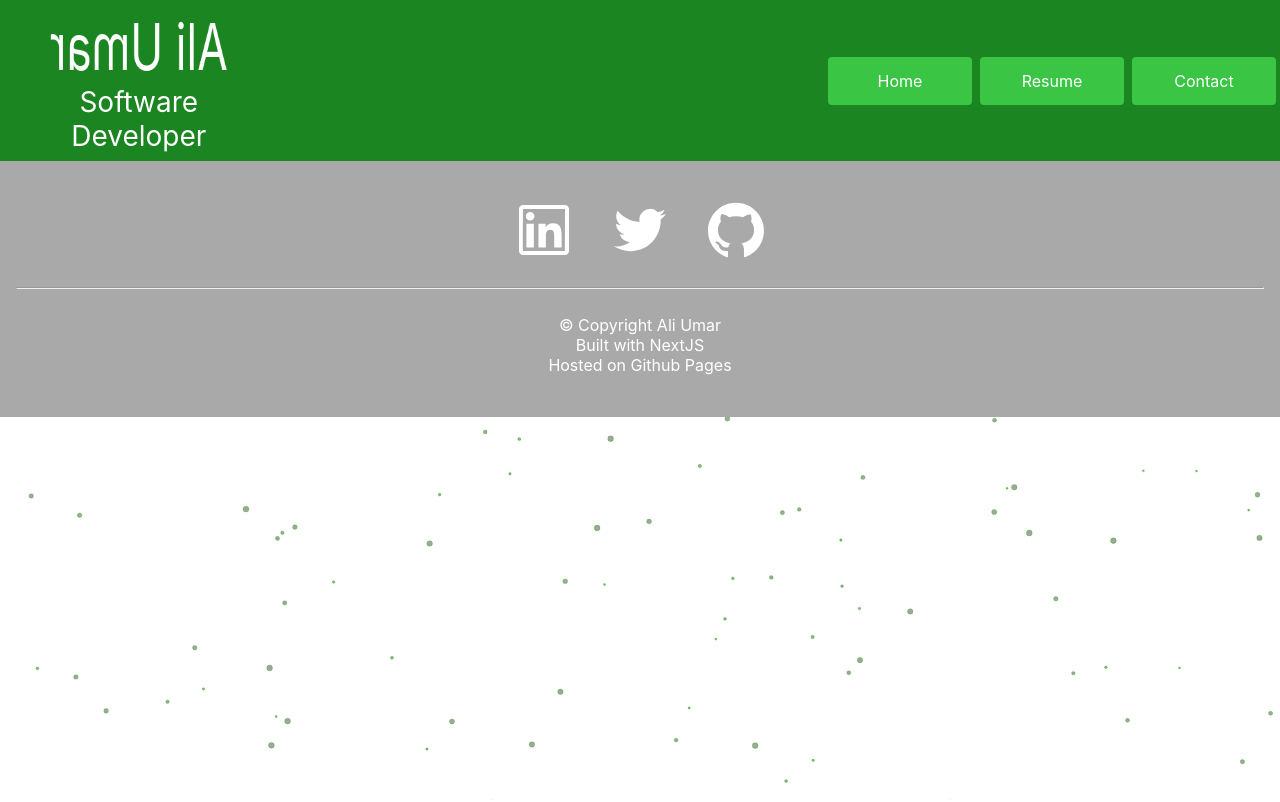
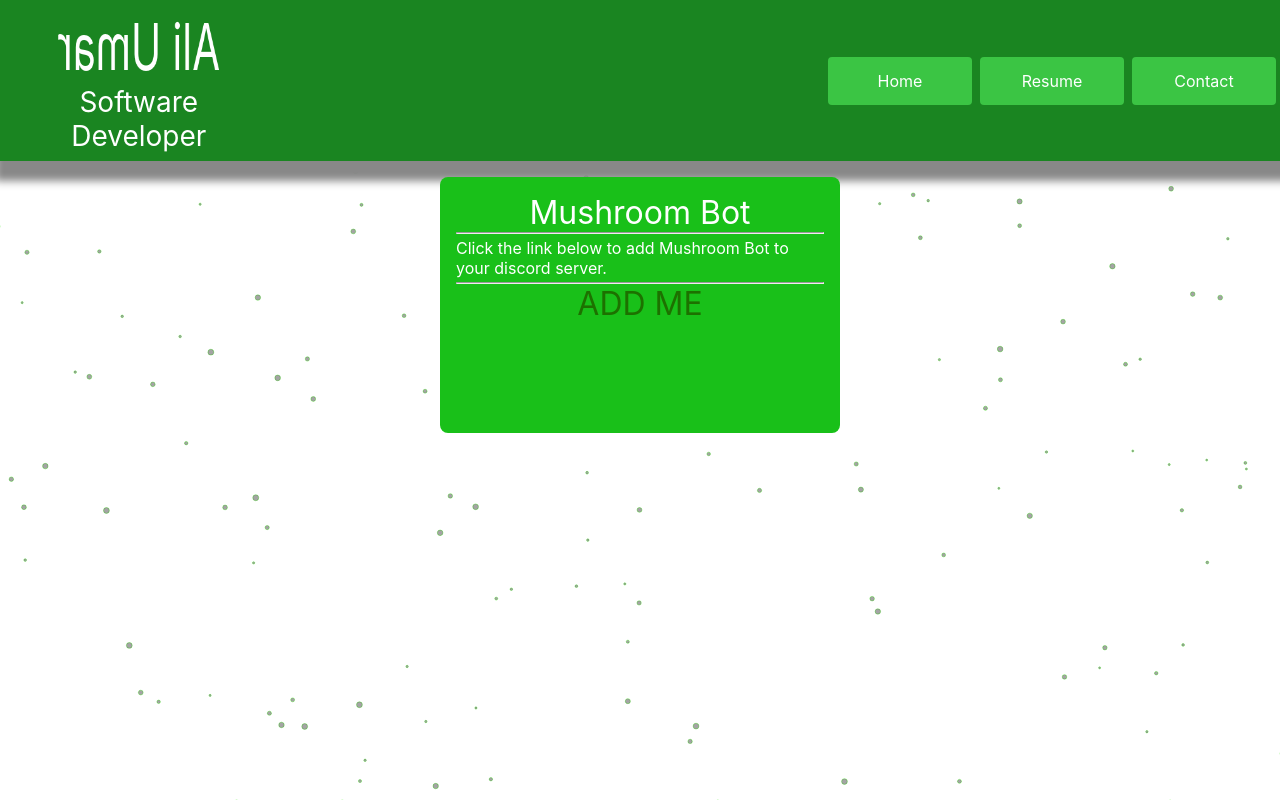
Before and after one commit to ArmyaAli/website-2.0, a Next.js app: page /notes in a window 1280 px wide. Shown: the top 802 px of the page. Built offline with nearby package versions, Linux system fonts and the light colour scheme.

Commit message:
added a note, note styling and display

```diff
--- /dev/null
+++ b/src/components/note.tsx
@@ -0,0 +1,25 @@
+import type { NextPage } from 'next'
+import Head from 'next/head'
+import Image from 'next/image'
+import styles from '../styles/Note.module.css'
+
+interface prop {
+    title: string;
+    body: string;
+    link: string;
+};
+
+const Note = (prop: prop) => {
+    return (
+        <div className={styles.noteContainer}>
+            <div className={styles.noteTitle}>{prop.title}</div>
+            <hr className={styles.divider}/>
+            <div className={styles.noteBody}>{prop.body}</div>
+            <hr className={styles.divider}/>
+            <div className={styles.noteLink}>
+                <a href={prop.link}>ADD ME</a></div>
+        </div>
+    )
+}
+
+export default Note
--- /dev/null
+++ b/src/data/notes.ts
@@ -0,0 +1,9 @@
+const NOTES = [
+    {
+        title: "Mushroom Bot",
+        body: "Click the link below to add Mushroom Bot to your discord server.",
+        link: "https://discord.com/api/oauth2/authorize?client_id=783387766674161734&permissions=8&scope=bot"
+    },
+];
+
+export default NOTES
--- a/src/pages/_app.tsx
+++ b/src/pages/_app.tsx
@@ -2,6 +2,7 @@ import React from 'react'
 import Particles from 'react-tsparticles'
 import type { AppProps } from 'next/app'
 import '../styles/globals.css'
+import Head from 'next/head'
 
 const MyApp = ({ Component, pageProps }: AppProps) => {
   return (
@@ -11,6 +12,10 @@ const MyApp = ({ Component, pageProps }: AppProps) => {
         id="tsparticles"
         url="particles.json"
       />
+      <Head>
+        <title>Ali&apos;s Website</title>
+        <meta name="viewport" content="initial-scale=1.0, width=device-width" />
+      </Head>
       <Component {...pageProps} />
     </div>
   )
--- a/src/pages/index.tsx
+++ b/src/pages/index.tsx
@@ -12,10 +12,6 @@ import Skills from '../landing-content/skills'
 const Home: NextPage = () => {
   return (
     <div>
-      <Head>
-        <title>Ali&apos;s Website</title>
-        <meta name="viewport" content="initial-scale=1.0, width=device-width" />
-      </Head>
       <Navbar></Navbar>
       <Intro></Intro>
       <Interests></Interests>
--- a/src/pages/notes.tsx
+++ b/src/pages/notes.tsx
@@ -4,12 +4,19 @@ import Image from 'next/image'
 import React from 'react'
 import Footer from '../components/footer'
 import Navbar from '../components/navbar'
-import styles from '../styles/Home.module.css'
+import Note from '../components/note'
+import NOTES from '../data/notes'
+import styles from '../styles/Notes.module.css'
 
 const Notes: NextPage = () => {
   return (
     <div>
       <Navbar></Navbar>
+      <div className={styles.notesContainer}>
+        {
+          NOTES.map((note) => <Note title={note.title} body={note.body} link={note.link} />)
+        }
+      </div>
       <Footer></Footer>
     </div>
   )
--- /dev/null
+++ b/src/styles/Note.module.css
@@ -0,0 +1,51 @@
+.noteContainer {
+    width: 90%;
+    max-width: 400px;
+    padding: 16px;
+    margin: 16px auto;
+    background-color: rgb(25, 192, 25);
+    border-radius: 8px;
+    color: white;
+    overflow: auto;
+}
+
+.noteContainer::-webkit-scrollbar {
+    display: none;
+}
+
+.noteTitle {
+    text-align: center;
+    font-size: 32px;
+}
+
+.noteBody {
+    margin: 4px 0;
+}
+
+.noteLink {
+    color: red;
+    animation: flashing 1s infinite;
+    font-size: 32px;
+    text-align: center;
+}
+
+@keyframes flashing {
+    from {
+        color: red;
+    }
+    to {
+        color: green;
+    }
+}
+
+@media only screen and (min-width: 1200px) {
+    .noteContainer {
+        width: 400px;
+        max-height: 256px;
+        padding: 16px;
+        margin: 16px auto;
+        background-color: rgb(25, 192, 25);
+        border-radius: 8px;
+        color: white;
+    }
+}
--- /dev/null
+++ b/src/styles/Notes.module.css
@@ -0,0 +1,11 @@
+    .notesContainer {
+        min-height: 50vh;
+    }
+
+    @media only screen and (min-width: 1200px) {
+        .notesContainer {
+            display: flex;
+            flex-wrap: wrap;
+            min-height: 100vh;
+        }
+    }
```
